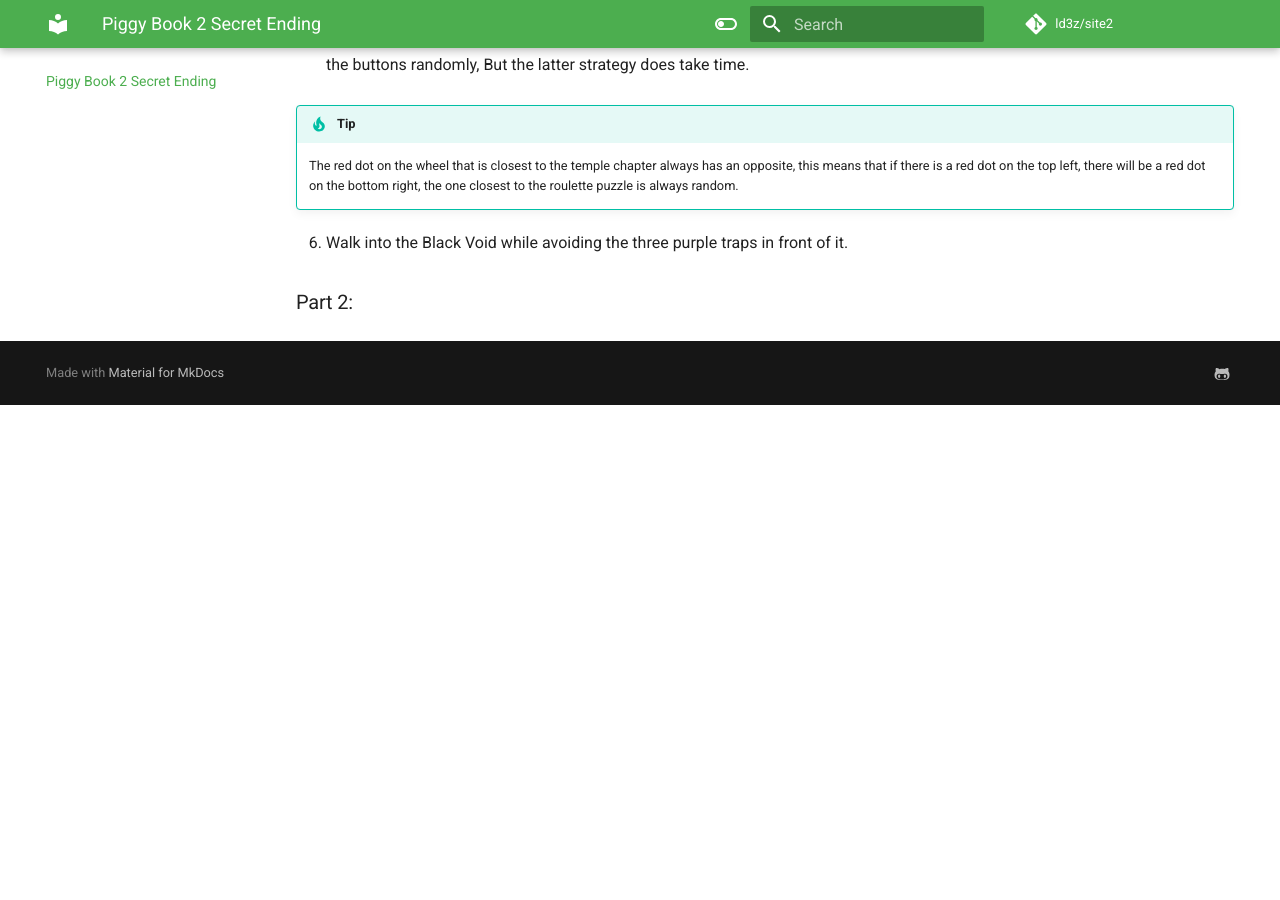
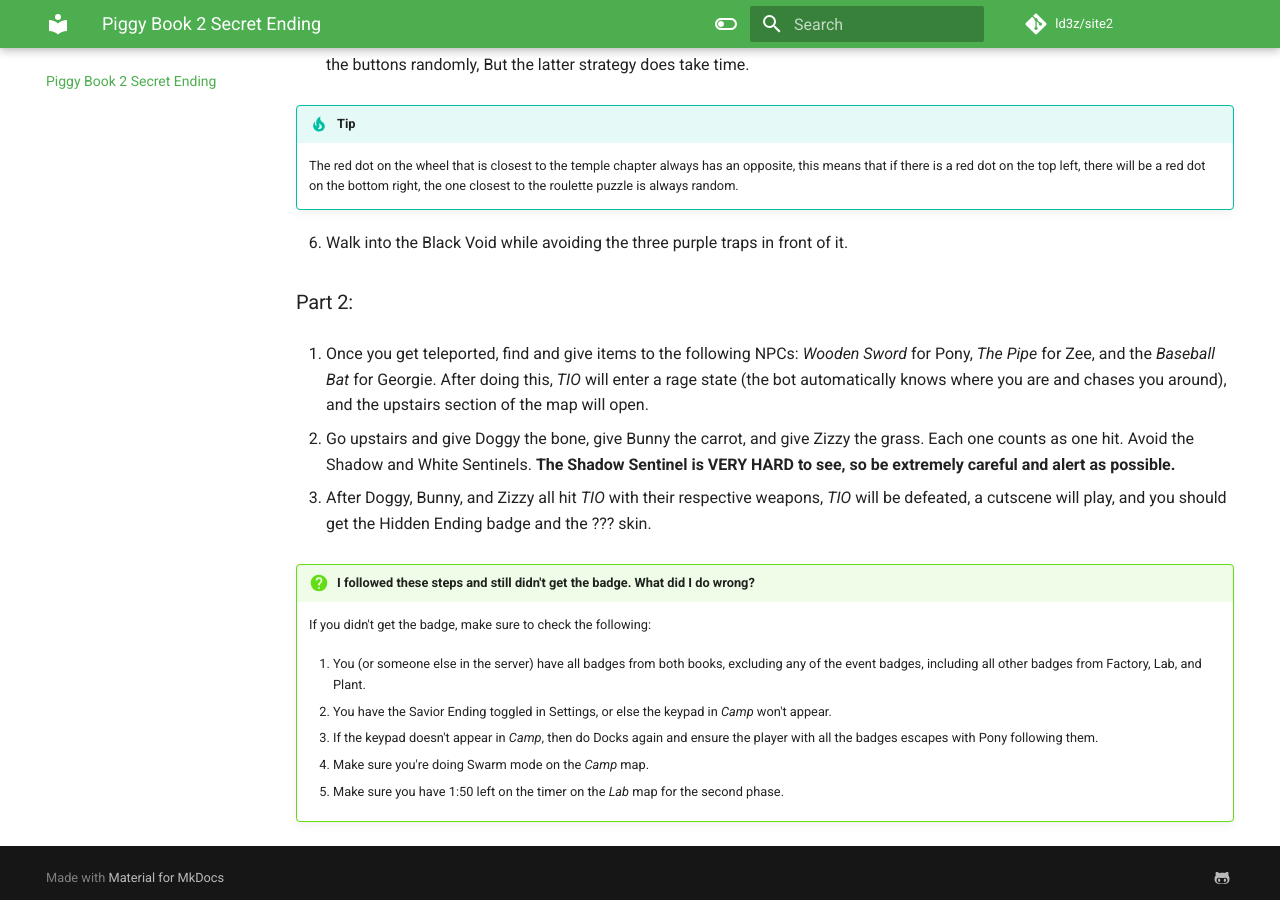
Before and after one commit to ld3z/site2, an MkDocs documentation site: the page built from docs/piggy-book2.md, in a window 1280 px wide and 900 px high, scrolled down 2418 px. Built offline with MkDocs 1.6.1 and Material for MkDocs 9.7.7, drawn with Linux system fonts in a browser that asks for light colours; comment, search, counter and statistics services are not loaded; before the commit the page ends 2823 px from its top, so only the background shows below that.

Commit message:
finish piggy book 2

```diff
--- a/docs/piggy-book2.md
+++ b/docs/piggy-book2.md
@@ -72,3 +72,23 @@
 6. Walk into the Black Void while avoiding the three purple traps in front of it.
 
 ### Part 2:
+
+1. Once you get teleported, find and give items to the following NPCs: *Wooden Sword* for Pony, *The Pipe* for Zee, and the *Baseball Bat* for Georgie. After doing this, *TIO* will enter a rage state (the bot automatically knows where you are and chases you around), and the upstairs section of the map will open.
+
+2. Go upstairs and give Doggy the bone, give Bunny the carrot, and give Zizzy the grass. Each one counts as one hit. Avoid the Shadow and White Sentinels. **The Shadow Sentinel is VERY HARD to see, so be extremely careful and alert as possible.**
+
+3. After Doggy, Bunny, and Zizzy all hit *TIO* with their respective weapons, *TIO* will be defeated, a cutscene will play, and you should get the Hidden Ending badge and the ??? skin.
+
+!!! question "I followed these steps and still didn't get the badge. What did I do wrong?"
+
+    If you didn't get the badge, make sure to check the following:
+
+      1. You (or someone else in the server) have all badges from both books, excluding any of the event badges, including all other badges from Factory, Lab, and Plant.
+
+      2. You have the Savior Ending toggled in Settings, or else the keypad in *Camp* won't appear.
+
+      3. If the keypad doesn't appear in *Camp*, then do Docks again and ensure the player with all the badges escapes with Pony following them.
+
+      4. Make sure you're doing Swarm mode on the *Camp* map.
+
+      5. Make sure you have 1:50 left on the timer on the *Lab* map for the second phase.
```
